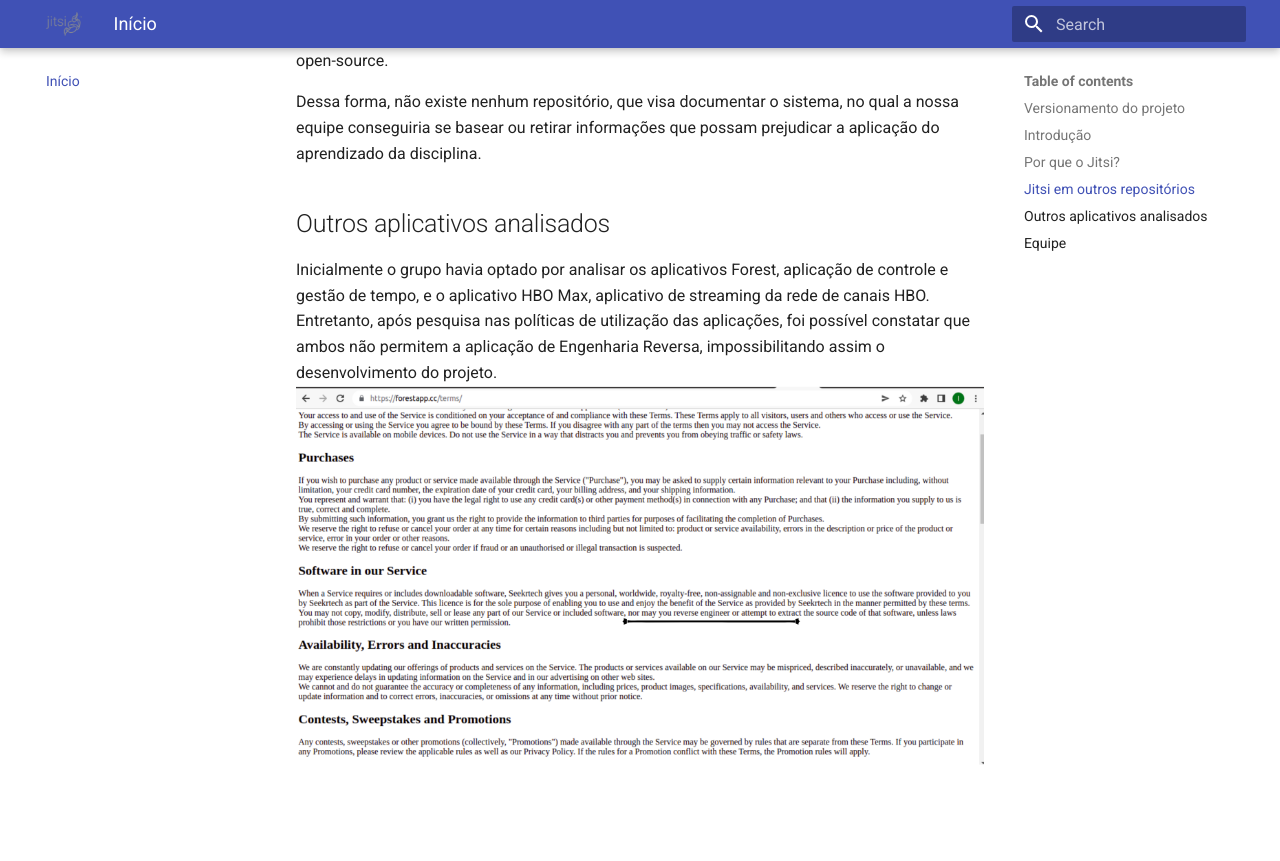
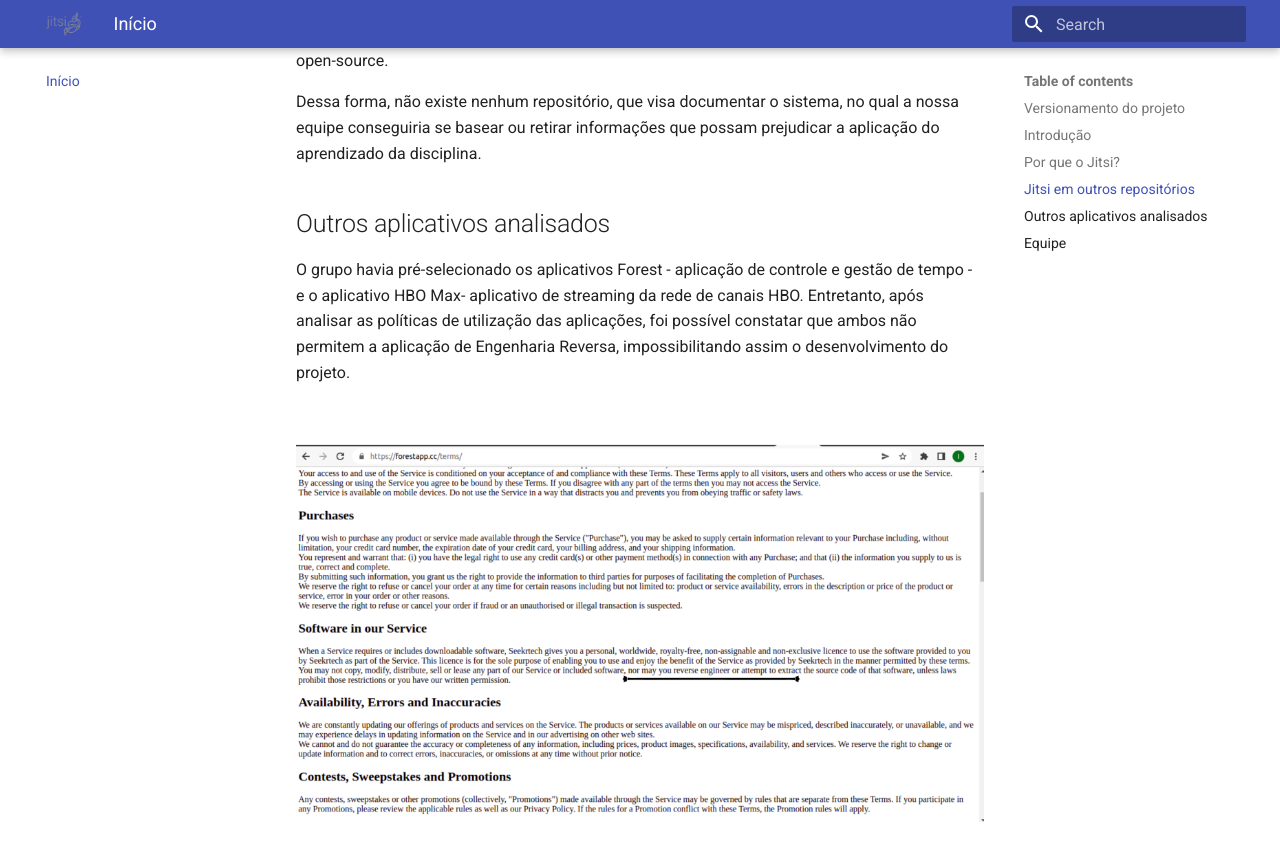
Before and after one commit to gabrielm2q/2022.1-Jitsi-Meet, an MkDocs documentation site: the page built from docs/index.md, in a window 1280 px wide and 900 px high, scrolled down 1373 px. Shown: the top 861 px of the window. Built offline with MkDocs 1.6.1 and Material for MkDocs 9.7.7, drawn with Linux system fonts in a browser that asks for light colours.

Commit message:
Modificações solicitadas

```diff
--- a/docs/index.md
+++ b/docs/index.md
@@ -30,8 +30,14 @@ Até o dia de hoje, 29 de Junho de 2022, não existem repositórios públicos qu
 Dessa forma, não existe nenhum repositório, que visa documentar o sistema, no qual a nossa equipe conseguiria se basear ou retirar informações que possam prejudicar a aplicação do aprendizado da disciplina.
 
 ## Outros aplicativos analisados
-Inicialmente o grupo havia optado por analisar os aplicativos Forest, aplicação de controle e gestão de tempo, e o aplicativo HBO Max, aplicativo de streaming da rede de canais HBO. Entretanto, após pesquisa nas políticas de utilização das aplicações, foi possível constatar que ambos não permitem a aplicação de Engenharia Reversa, impossibilitando assim o desenvolvimento do projeto.
+O grupo havia pré-selecionado  os aplicativos Forest - aplicação de controle e gestão de tempo - e o aplicativo HBO Max- aplicativo de streaming da rede de canais HBO. Entretanto, após analisar as políticas de utilização das aplicações, foi possível constatar que ambos não permitem a aplicação de Engenharia Reversa, impossibilitando assim o desenvolvimento do projeto.
+
+<br>
+
 ![policyForest](./assets/policyForest.png)
+
+<br>
+
 ![policyHBOMax](./assets/policyHBOMax.png)
 
 ## Equipe
```
